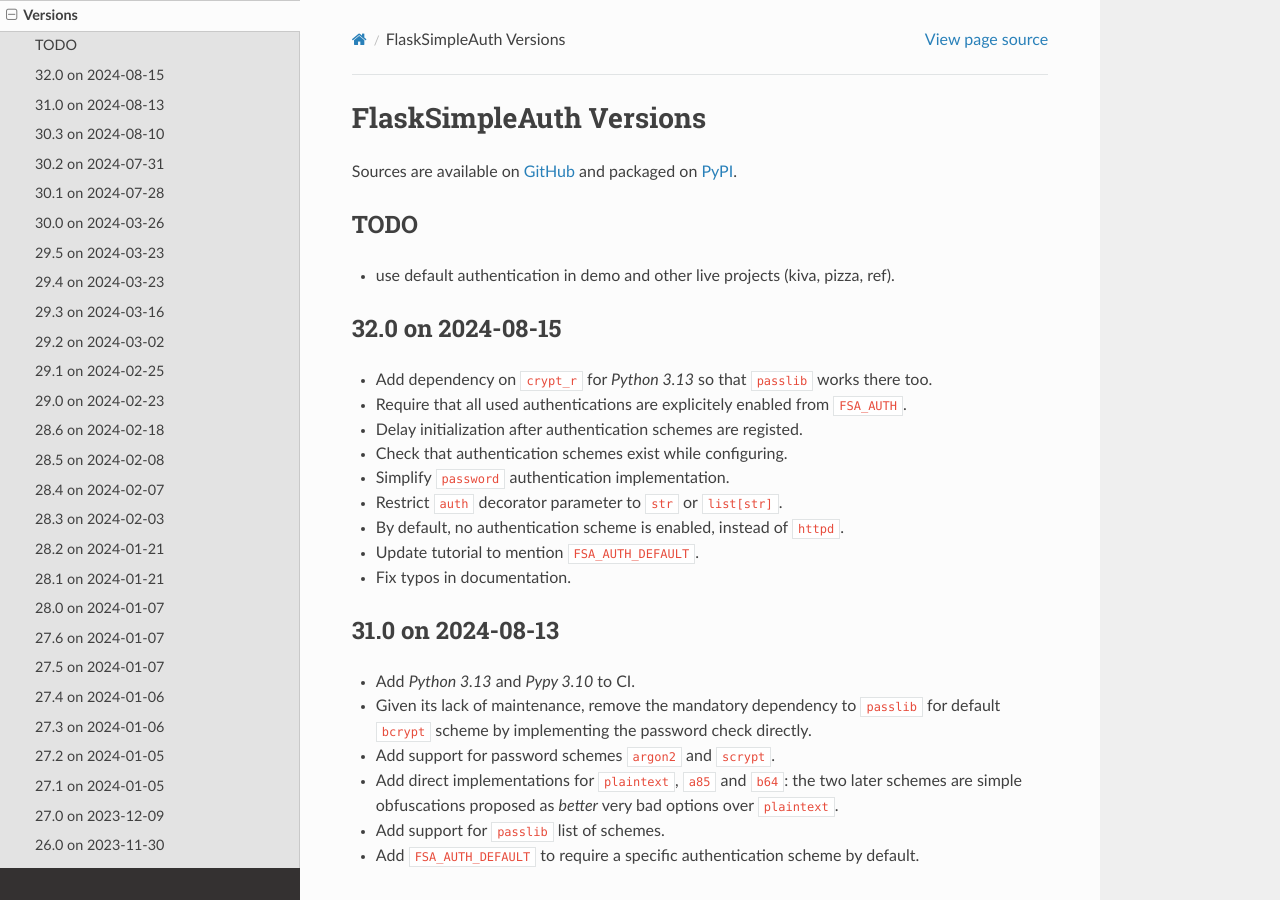
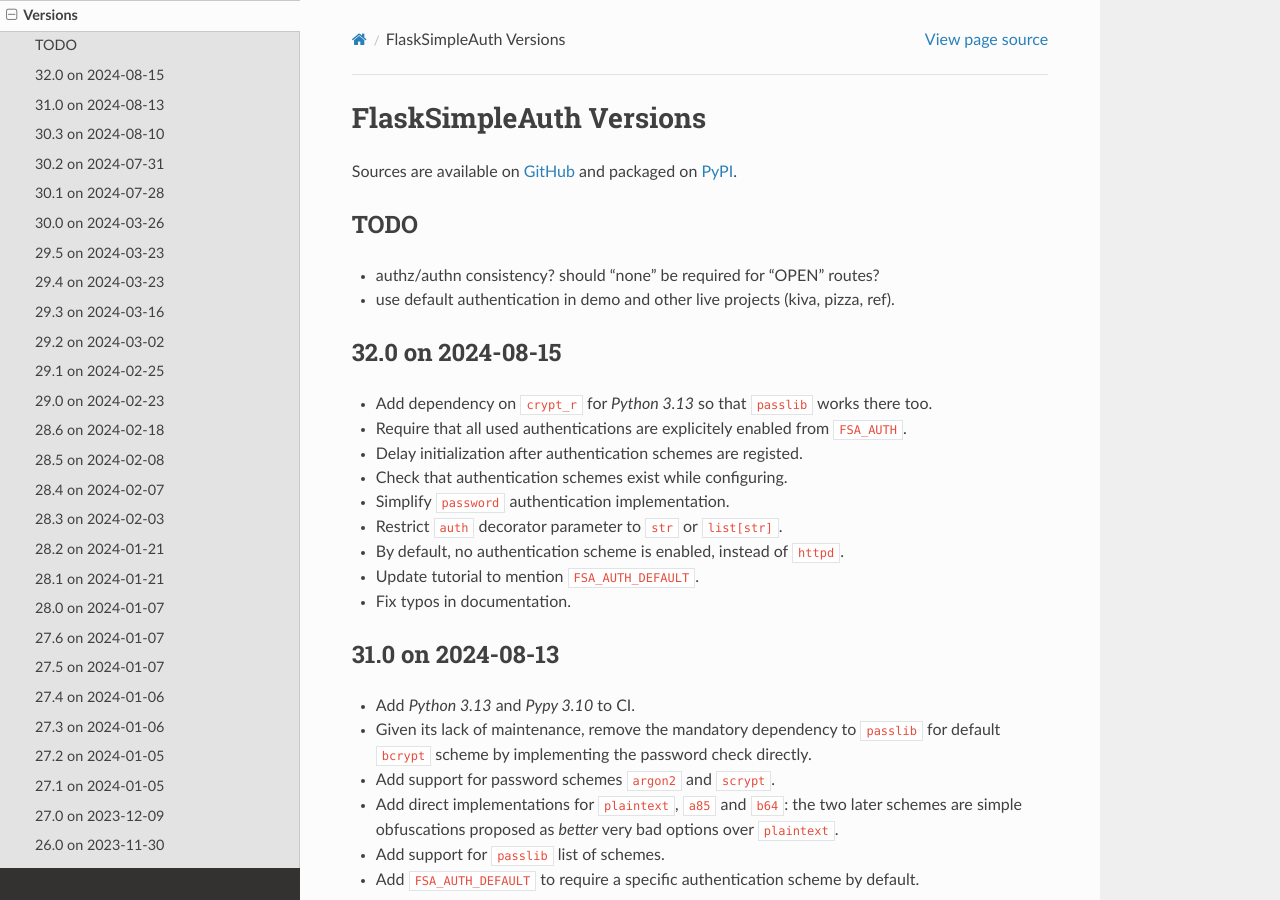
Before and after one commit to zx80/flask-simple-auth, a Sphinx documentation site: the page built from docs/VERSIONS.md, in a window 1280 px wide and 900 px high. Built offline with Sphinx 7.4.7 and the Read the Docs theme 2.0.0, drawn with Linux system fonts in a browser that asks for light colours; pages that are not in the unit, such as notebooks, are missing from menus.

Commit message:
note about todo

```diff
--- a/docs/VERSIONS.md
+++ b/docs/VERSIONS.md
@@ -5,6 +5,7 @@
 
 ## TODO
 
+- authz/authn consistency? should "none" be required for "OPEN" routes?
 - use default authentication in demo and other live projects (kiva, pizza, ref).
 
 ## 32.0 on 2024-08-15
```
